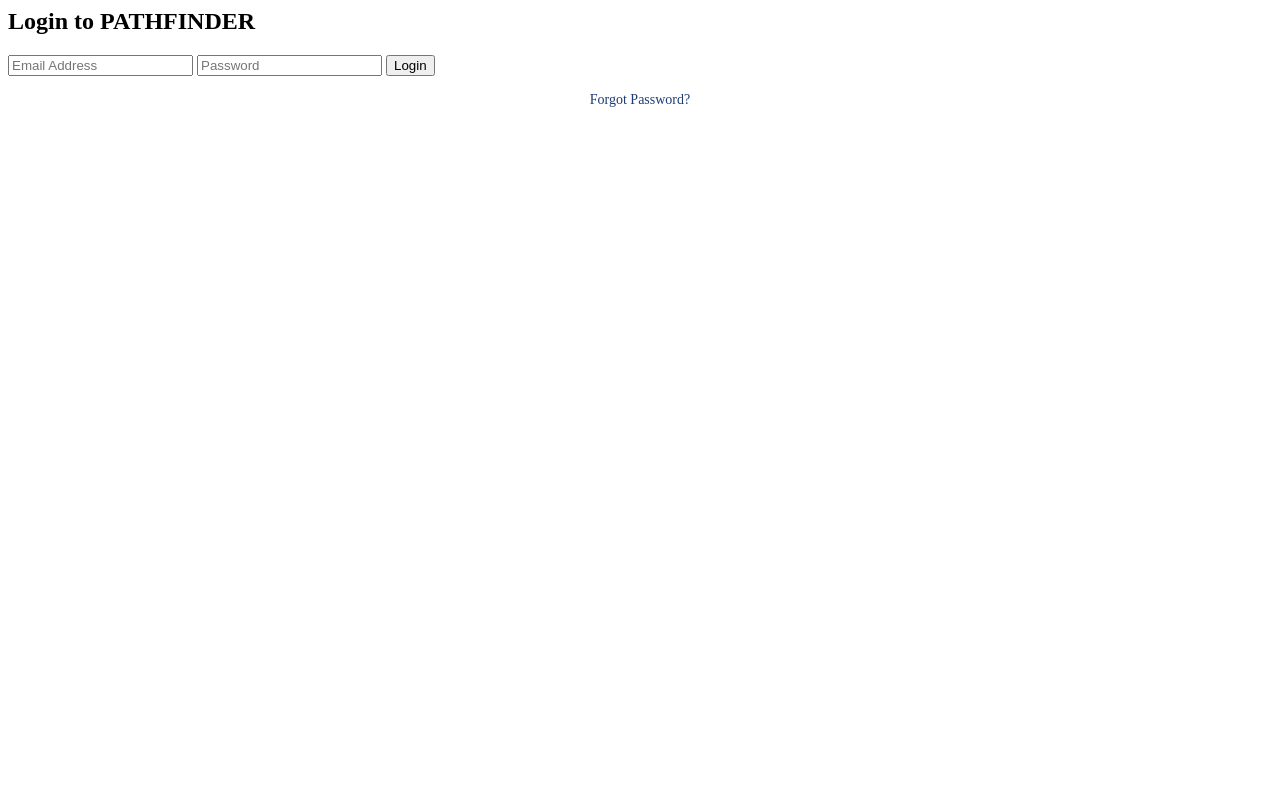
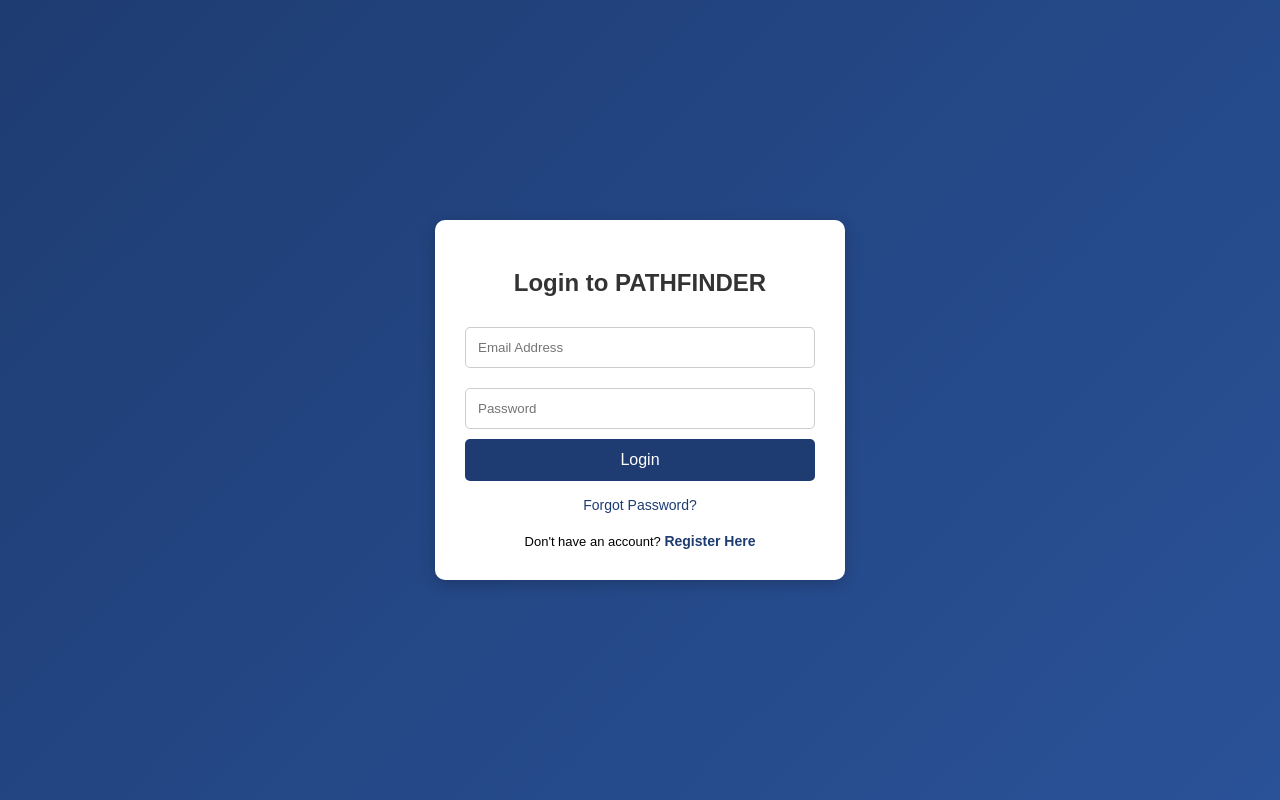
Before and after one commit to Hridita08/PathFinder, a Flask app: page / in a window 1280 px wide. Run offline with Flask 3, Linux system fonts and the light colour scheme.

Commit message:
Update Login UI with new styling and Forgot Password link

```diff
--- a/PathFinder Backend/templates/login.html
+++ b/PathFinder Backend/templates/login.html
@@ -1,3 +1,76 @@
+<!DOCTYPE html>
+<html lang="en">
+<head>
+    <meta charset="UTF-8">
+    <meta name="viewport" content="width=device-width, initial-scale=1.0">
+    <title>Login - PATHFINDER</title>
+    <style>
+        body {
+            font-family: 'Arial', sans-serif;
+            background: linear-gradient(135deg, #1e3c72 0%, #2a5298 100%);
+            height: 100vh;
+            display: flex;
+            justify-content: center;
+            align-items: center;
+            margin: 0;
+        }
+        .login-container {
+            background: #fff;
+            padding: 30px;
+            border-radius: 10px;
+            box-shadow: 0 4px 15px rgba(0,0,0,0.2);
+            width: 350px;
+        }
+        h2 {
+            text-align: center;
+            color: #333;
+            margin-bottom: 20px;
+        }
+        input {
+            width: 100%;
+            padding: 12px;
+            margin: 10px 0;
+            border: 1px solid #ccc;
+            border-radius: 5px;
+            box-sizing: border-box; /* padding ঠিক রাখার জন্য */
+        }
+        button {
+            width: 100%;
+            padding: 12px;
+            background-color: #1e3c72;
+            color: white;
+            border: none;
+            border-radius: 5px;
+            cursor: pointer;
+            font-size: 16px;
+            transition: 0.3s;
+        }
+        button:hover {
+            background-color: #2a5298;
+        }
+        .error {
+            color: red;
+            background: #ffe6e6;
+            padding: 10px;
+            border-radius: 5px;
+            text-align: center;
+            margin-bottom: 15px;
+            font-size: 14px;
+        }
+        .links {
+            text-align: center;
+            margin-top: 15px;
+        }
+        .links a {
+            text-decoration: none;
+            color: #1e3c72;
+            font-size: 14px;
+        }
+        .links a:hover {
+            text-decoration: underline;
+        }
+    </style>
+</head>
 <body>
 
 <div class="login-container">
@@ -13,9 +86,13 @@
         <button type="submit">Login</button>
     </form>
 
-    <div style="text-align: center; margin-top: 15px;">
-        <a href="/forgot-password" style="text-decoration: none; color: #1e3c72; font-size: 14px;">Forgot Password?</a>
+    <div class="links">
+        <a href="/forgot-password">Forgot Password?</a>
+        <br><br>
+        <span style="font-size: 13px;">Don't have an account? </span>
+        <a href="/register" style="font-weight: bold;">Register Here</a>
     </div>
 </div>
 
 </body>
+</html>
```
